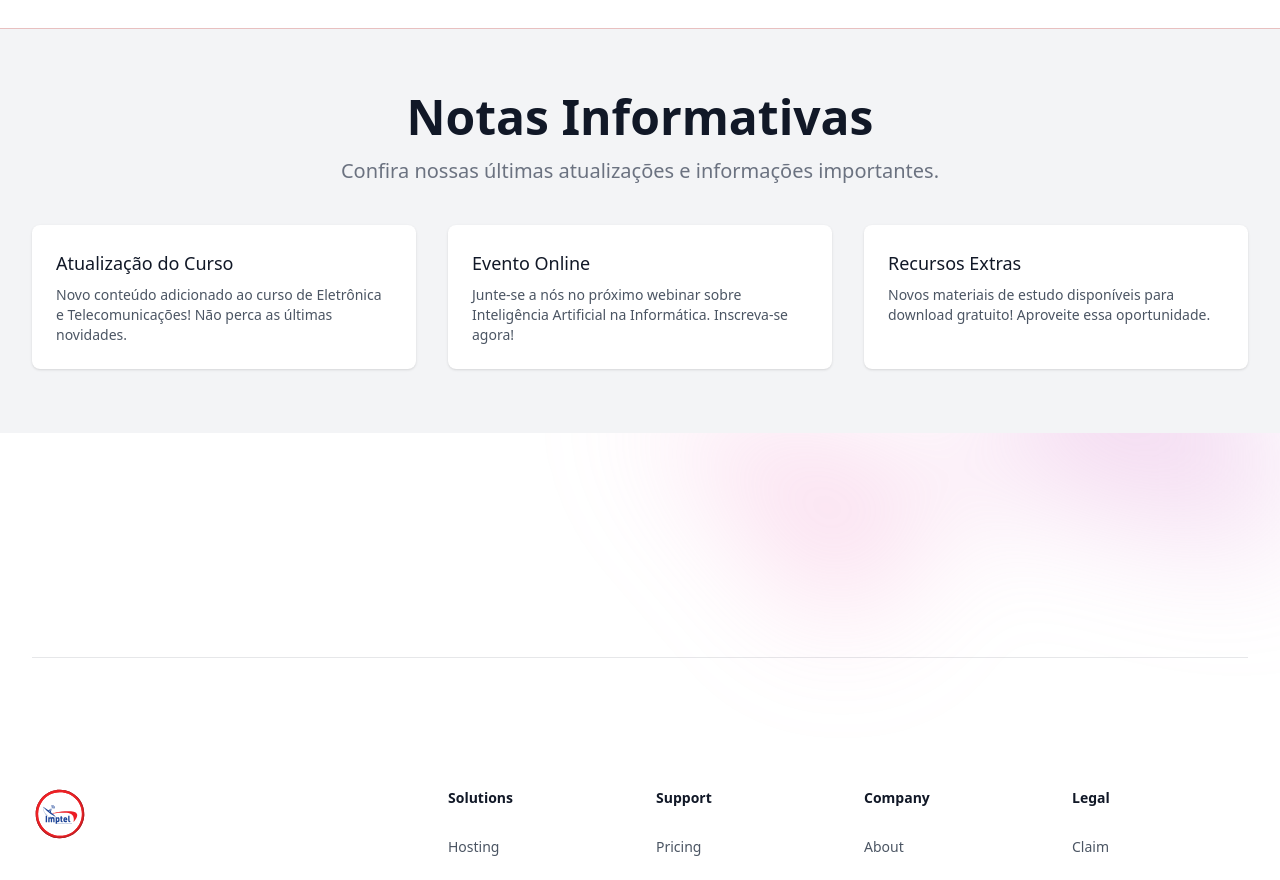
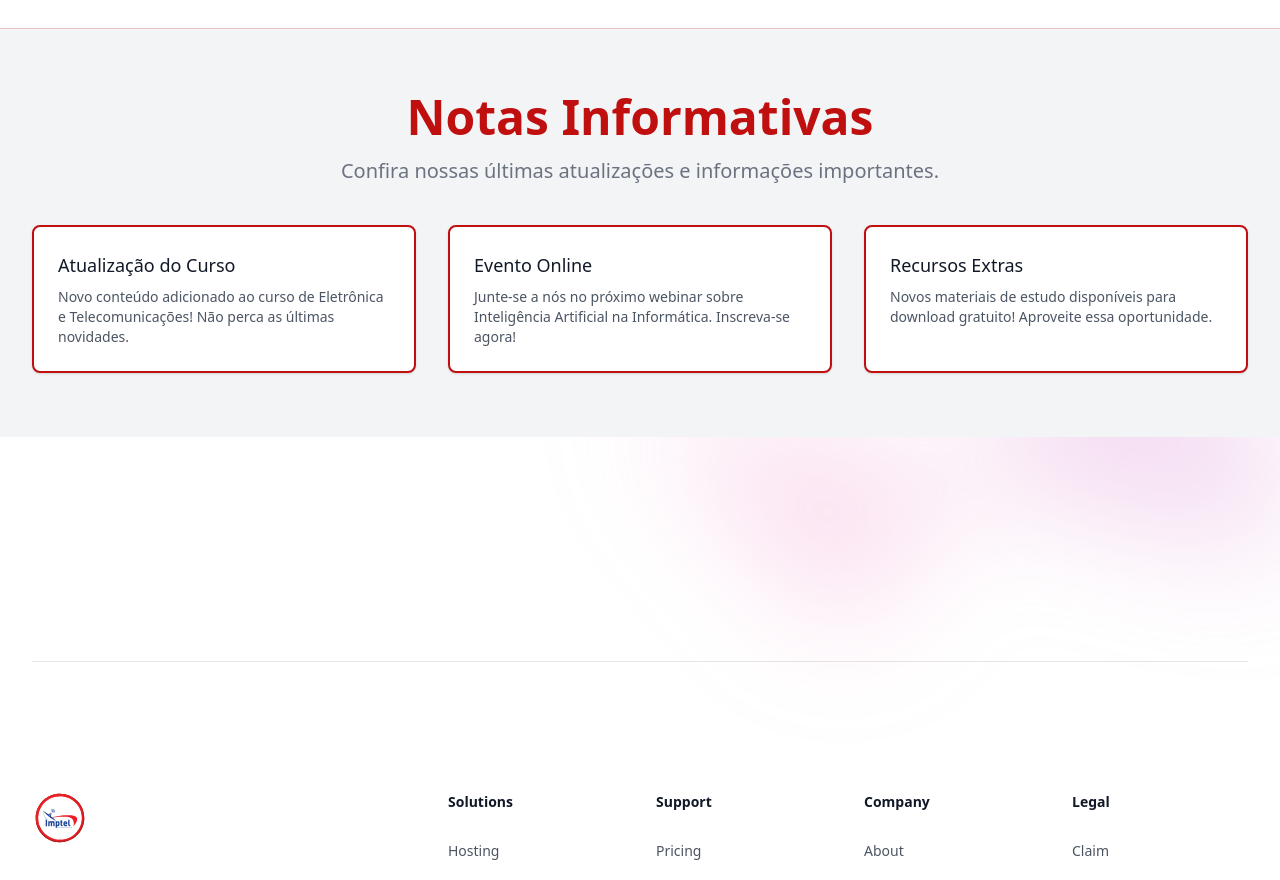
Before and after one commit to leehendrick/EduConnect-UI, a Nuxt app in the folder nuxt-app/: page / in a window 1280 px wide. Shown: the part 1547-2427 px from the top of the page. Built offline with nearby package versions, Linux system fonts and the light colour scheme.

Commit message:
add: red borders in notas informativas cards

```diff
--- a/nuxt-app/pages/index.vue
+++ b/nuxt-app/pages/index.vue
@@ -77,13 +77,13 @@
       <div class="bg-gray-100 py-8 md:py-12 lg:py-16">
         <div class="max-w-7xl mx-auto px-4 sm:px-6 lg:px-8">
           <div class="text-center">
-            <h2 class="text-3xl font-extrabold text-gray-900 sm:text-4xl lg:text-5xl">Notas Informativas</h2>
+            <h2 class="text-3xl font-extrabold sm:text-4xl lg:text-5xl text-primary">Notas Informativas</h2>
             <p class="mt-3 max-w-2xl mx-auto text-xl text-gray-500 sm:mt-4">Confira nossas últimas atualizações e informações importantes.</p>
           </div>
           <div class="mt-10">
             <div class="grid grid-cols-1 gap-8 md:grid-cols-2 lg:grid-cols-3">
               <!-- Nota Informativa 1 -->
-              <div class="bg-white overflow-hidden shadow rounded-lg">
+              <div class="bg-white overflow-hidden shadow rounded-lg border-2 border-primary">
                 <div class="px-4 py-5 sm:p-6">
                   <h3 class="text-lg font-medium text-gray-900">Atualização do Curso</h3>
                   <div class="mt-2 text-sm text-gray-600">
@@ -92,7 +92,7 @@
                 </div>
               </div>
               <!-- Nota Informativa 2 -->
-              <div class="bg-white overflow-hidden shadow rounded-lg">
+              <div class="bg-white overflow-hidden shadow rounded-lg border-2 border-primary">
                 <div class="px-4 py-5 sm:p-6">
                   <h3 class="text-lg font-medium text-gray-900">Evento Online</h3>
                   <div class="mt-2 text-sm text-gray-600">
@@ -101,7 +101,7 @@
                 </div>
               </div>
               <!-- Nota Informativa 3 -->
-              <div class="bg-white overflow-hidden shadow rounded-lg">
+              <div class="bg-white overflow-hidden shadow rounded-lg border-2 border-primary">
                 <div class="px-4 py-5 sm:p-6">
                   <h3 class="text-lg font-medium text-gray-900">Recursos Extras</h3>
                   <div class="mt-2 text-sm text-gray-600">
```
